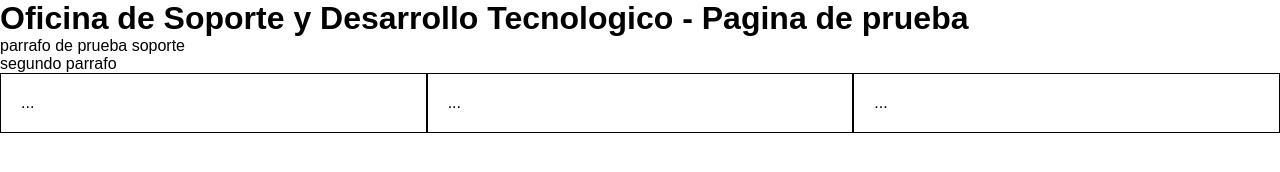
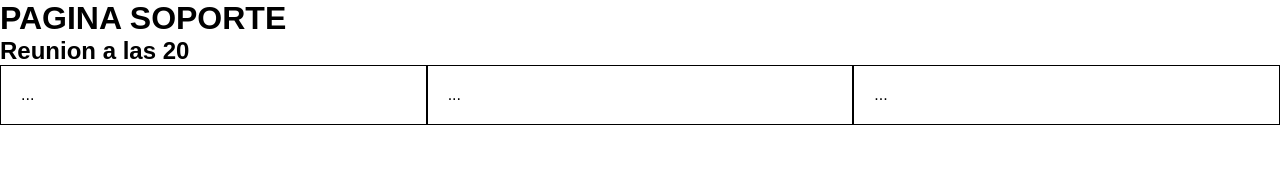
Before and after one commit to JuanMalaga/Proyecto-Soporte, a plain HTML site: page index.html in a window 1280 px wide. Drawn offline with Linux system fonts and the light colour scheme.

Commit message:
Reunion a las 20h

```diff
--- a/index.html
+++ b/index.html
@@ -11,10 +11,8 @@
     <link rel="stylesheet" href="estilo.css">
 </head>
 <body>
-    <h1>Oficina de Soporte y Desarrollo Tecnologico - Pagina de prueba</h1>
-
-    <p>parrafo de prueba soporte</p>
-<p>segundo parrafo</p>
+    <h1>PAGINA SOPORTE</h1>
+    <h2>Reunion a las 20</h2>
     <div class="contenedor">
         <div class="fila">
         <div class="col-lg-4 col-md-4 col-sm-4 col-xs-4">...</div>
```
